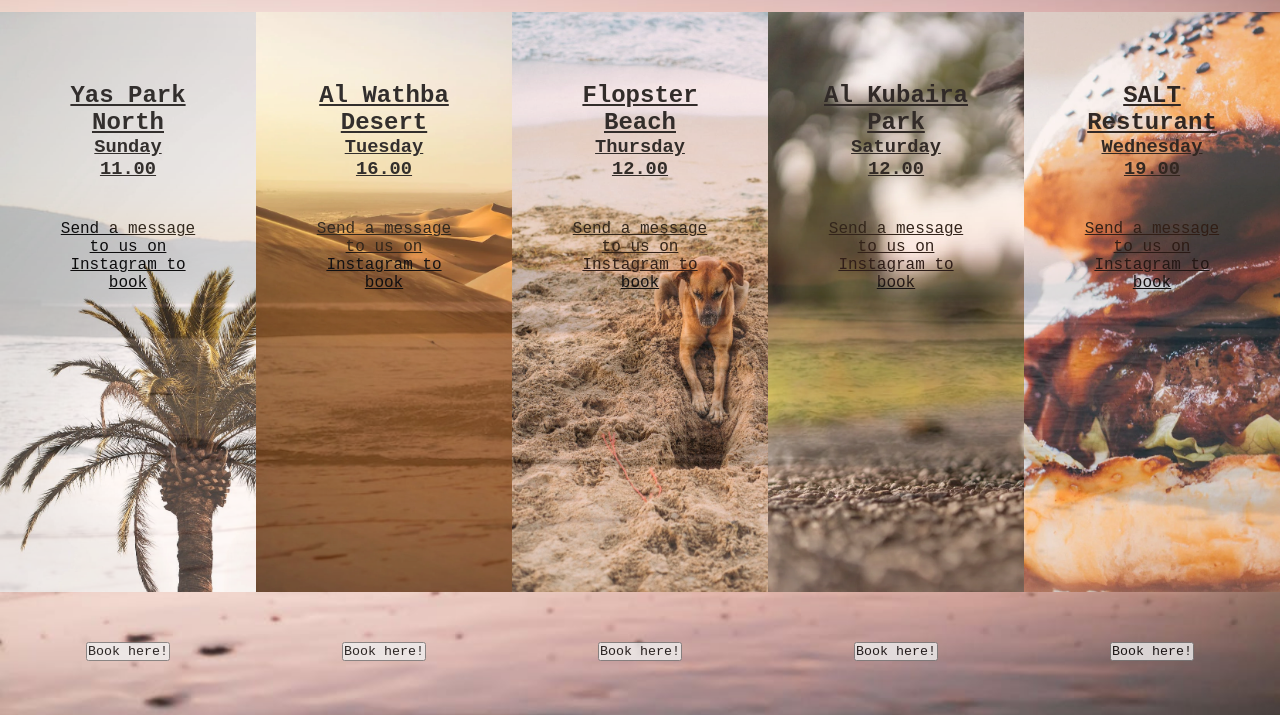
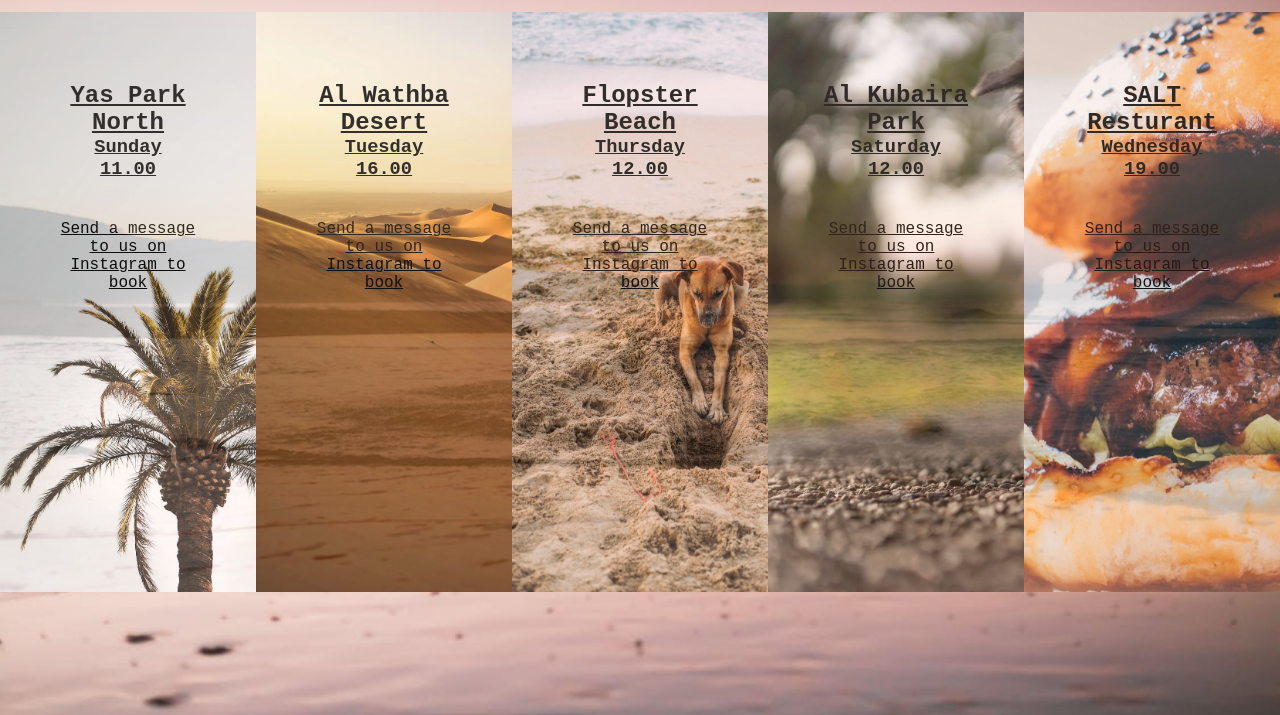
Before and after one commit to hhaannnaaaa/DogMeet, a plain HTML site: page meetups.html in a window 1280 px wide. Shown: the part 85-800 px from the top of the page. Drawn offline with Linux system fonts and the light colour scheme.

```diff
--- a/meetups.html
+++ b/meetups.html
@@ -24,35 +24,30 @@
             <h3>Sunday</h3>
             <h3>11.00</h3>
             <p>Send a message to us on Instagram to book</p>
-            <button type="button" onclick="location.href='https://instagram.com'">Book here!</button>
         </div>
         <div id="meetup-whathba">
             <h1>Al Wathba Desert</h1>
             <h3>Tuesday</h3>
             <h3>16.00</h3>
             <p>Send a message to us on Instagram to book</p>
-            <button type="button" onclick="location.href='https://instagram.com'">Book here!</button>
         </div>
         <div id="meetup-flopster">
             <h1>Flopster Beach</h1>
             <h3>Thursday</h3>
             <h3>12.00</h3>
             <p>Send a message to us on Instagram to book</p>
-            <button type="button" onclick="location.href='https://instagram.com'">Book here!</button>
         </div>
         <div id="meetup-kubaira">
             <h1>Al Kubaira Park</h1>
             <h3>Saturday</h3>
             <h3>12.00</h3>
             <p>Send a message to us on Instagram to book</p>
-            <button type="button" onclick="location.href='https://instagram.com'">Book here!</button>
         </div>
         <div id="meetup-salt">
             <h1>SALT Resturant</h1>
             <h3>Wednesday</h3>
             <h3>19.00</h3>
             <p>Send a message to us on Instagram to book</p>
-            <button type="button" onclick="location.href='https://instagram.com'">Book here!</button>
         </div>
 
     </section>
```
Also changed, not shown: assets/css/images/screenshot-header.png (added), assets/css/images/screenshot-navigationbar.jpg.png (added), 2 other files.
